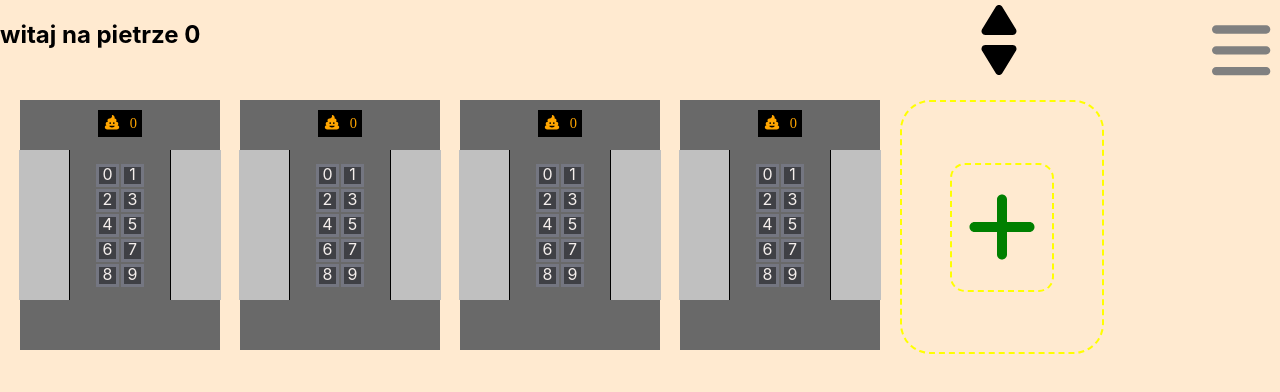
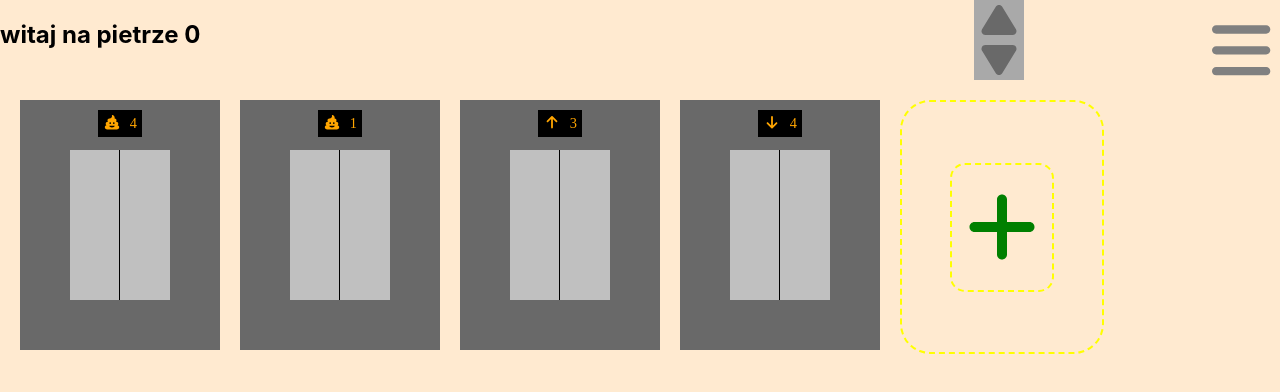
Before and after one commit to Akatroj/Elevator-System, a React (Create React App) app: page /floors/0 in a window 1280 px wide. Shown: the top 392 px of the page. Built offline with nearby package versions, Linux system fonts and the light colour scheme; a web font is replaced by a local one.

Commit message:
Added button to pause the simulation. Added button for debug mode. Added random demo of the system.

```diff
--- a/src/components/ElevatorButtons.tsx
+++ b/src/components/ElevatorButtons.tsx
@@ -12,6 +12,10 @@ const OuterContainer = styled.div`
   display: flex;
   flex-flow: column nowrap;
   font-size: 30pt;
+
+  background-color: darkgray;
+
+  color: dimgray;
 
   .active {
     color: red;
--- a/src/components/ElevatorContainer.tsx
+++ b/src/components/ElevatorContainer.tsx
@@ -1,4 +1,4 @@
-import React, { useEffect, useMemo } from 'react';
+import React, { useMemo } from 'react';
 import styled from 'styled-components';
 import { AddElevatorButton, Elevator } from '.';
 import { Size } from './utils';
@@ -26,39 +26,10 @@ const size: Size = {
 const MAX_ELEVATORS = 16;
 
 export const ElevatorContainer = (props: Props) => {
-  const {
-    floorCount,
-    elevators,
-    requestPickup,
-    requestDropoff,
-    nextStep,
-    addElevator,
-    removeElevator,
-  } = useElevatorSystem();
-
-  // TODO: kliki stopuja interval, wszystko stopuje interval.
-  // useEffect(() => {
-  //   const listener = (event: KeyboardEvent) => {
-  //     nextStep();
-  //   };
-  //   document.addEventListener('keydown', listener);
-  //   return () => document.removeEventListener('keydown', listener);
-  // }, [nextStep]);
-  // TODO: remove mounted?
-  useEffect(() => {
-    let mounted = true;
-    const interval = setInterval(() => {
-      if (!mounted) return;
-      nextStep();
-    }, 1000);
-    return () => {
-      mounted = false;
-      clearInterval(interval);
-    };
-  }, [nextStep]);
+  const { floorCount, elevators, requestDropoff, addElevator, removeElevator } =
+    useElevatorSystem();
 
   // TODO: rename
-
   const children = useMemo(() => {
     const Elevators = elevators.map(elevator => (
       <Elevator
--- a/src/components/FloorButtons.tsx
+++ b/src/components/FloorButtons.tsx
@@ -1,6 +1,7 @@
 import classNames from 'classnames';
 import React, { useMemo } from 'react';
 import styled, { css } from 'styled-components';
+import { useDebugMode } from '../hooks';
 import { Floor } from '../models';
 import { Size } from './utils';
 
@@ -28,6 +29,10 @@ const OuterContainer = styled.div<OuterContainerProps>`
   &::-webkit-scrollbar {
     width: 0px;
   }
+
+  &.debug {
+    z-index: 50;
+  }
 `;
 
 const Button = styled.div<ButtonProps>`
@@ -44,11 +49,9 @@ const Button = styled.div<ButtonProps>`
   outline: 3px solid #747681;
   outline-offset: -3px;
   color: #f5efed;
+
   &.active {
     outline-color: red;
-  }
-  &.debug {
-    z-index: 50;
   }
 `;
 
@@ -66,6 +69,9 @@ export const FloorButtons = ({
     [size]
   );
 
+  const { debug } = useDebugMode();
+  const containerClassName = classNames({ debug });
+
   // TODO: rename
 
   const buttons = useMemo(() => {
@@ -75,7 +81,6 @@ export const FloorButtons = ({
     return highlightButton.map((highlight, floorIndex) => {
       const className = classNames({
         active: highlight,
-        debug: true,
       });
       return (
         <Button
@@ -90,5 +95,9 @@ export const FloorButtons = ({
     });
   }, [clickedFloors, floorCount, buttonSize, clickHandler]);
 
-  return <OuterContainer size={size}>{buttons}</OuterContainer>;
+  return (
+    <OuterContainer size={size} className={containerClassName}>
+      {buttons}
+    </OuterContainer>
+  );
 };
--- a/src/components/Menu.tsx
+++ b/src/components/Menu.tsx
@@ -1,9 +1,10 @@
 import React, { SyntheticEvent, useState } from 'react';
 import { useNavigate } from 'react-router';
 import styled from 'styled-components';
-import { useElevatorSystem } from '../hooks';
+import { useDebugMode, useElevatorSystem } from '../hooks';
 import { Floor } from '../models';
 import { DeleteButton, FloorButtons } from '.';
+import classNames from 'classnames';
 
 type MenuProps = {
   visible: boolean;
@@ -36,13 +37,16 @@ const HideButton = styled(DeleteButton)`
 
 export const Menu = ({ visible, hide }: MenuProps) => {
   const navigate = useNavigate();
-  const { floorCount, setFloorCount, reset } = useElevatorSystem();
+  const { floorCount, setFloorCount, paused, togglePaused, toggleDemo, demoPlaying } =
+    useElevatorSystem();
+  const { debug, toggleDebug } = useDebugMode();
 
   const [newFloorCount, setNewFloorCount] = useState(floorCount);
+
+  const className = classNames({ hidden: !visible });
   return (
-    <>
     <OuterContainer
-        className={visible ? '' : 'hidden'}
+      className={className}
       onClick={(event: SyntheticEvent) => event.stopPropagation()}
     >
       <HideButton clickHandler={hide} />
@@ -52,9 +56,9 @@ export const Menu = ({ visible, hide }: MenuProps) => {
         clickHandler={(floor: Floor) => navigate(`/floors/${floor}`)}
         size={{ width: 50, height: 100 }}
       ></FloorButtons>
-        <Button onClick={() => console.log('not yet implemented')}>{'Debug on'}</Button>
-        <Button onClick={() => console.log('not yet implemented')}>{'Interval on'}</Button>
-        <Button onClick={() => console.log('not yet implemented')}>{'Demo on'}</Button>
+      <Button onClick={togglePaused}>{paused ? 'Start interval' : 'Pause interval'}</Button>
+      <Button onClick={toggleDebug}>{debug ? 'Stop debug mode' : 'Start debug mode'}</Button>
+      <Button onClick={toggleDemo}>{demoPlaying ? 'Stop demo' : 'Start demo'}</Button>
       {/* TODO: Extract component */}
       <FloorCountForm onSubmit={(event: SyntheticEvent) => event.preventDefault()}>
         <input
@@ -67,6 +71,5 @@ export const Menu = ({ visible, hide }: MenuProps) => {
         <Button onClick={() => setFloorCount(newFloorCount)}>{'Apply'}</Button>
       </FloorCountForm>
     </OuterContainer>
-    </>
   );
 };
--- /dev/null
+++ b/src/contexts/DebugMode.tsx
@@ -0,0 +1,28 @@
+import React, { ReactNode, useState } from 'react';
+
+type DebugModeProviderProps = {
+  children: ReactNode;
+};
+
+export interface IDebugModeContext {
+  debug: boolean;
+  toggleDebug: () => void;
+}
+
+const initValues = {
+  debug: false,
+};
+
+export const DebugModeContext = React.createContext<IDebugModeContext | null>(null);
+
+export const DebugModeProvider = ({ children }: DebugModeProviderProps) => {
+  const [debug, setDebugMode] = useState(initValues.debug);
+  const toggleDebug = () => setDebugMode(!debug);
+
+  const data = {
+    debug,
+    toggleDebug,
+  };
+
+  return <DebugModeContext.Provider value={data}>{children}</DebugModeContext.Provider>;
+};
--- a/src/contexts/ElevatorSystem.tsx
+++ b/src/contexts/ElevatorSystem.tsx
@@ -1,4 +1,5 @@
-import React, { ReactNode, useCallback, useMemo, useState } from 'react';
+import { random, sample } from 'lodash-es';
+import React, { ReactNode, useCallback, useEffect, useMemo, useRef, useState } from 'react';
 import { ElevatorDirection, ElevatorStatus, ElevatorSystem, Floor } from '../models';
 
 type ElevatorSystemProviderProps = {
@@ -8,10 +9,14 @@ type ElevatorSystemProviderProps = {
 export interface IElevatorSystemContext {
   floorCount: number;
   elevators: ElevatorStatus[];
+  paused: boolean;
+  demoPlaying: boolean;
   setFloorCount: (floorCount: number) => void;
+  togglePaused: () => void;
+  toggleDemo: () => void;
   requestPickup: (sourceFloor: Floor, direction: ElevatorDirection) => void;
   requestDropoff: (elevatorID: number, targetFloor: Floor) => void;
-  nextStep: () => void;
+  step: () => void;
   addElevator: () => void;
   removeElevator: (id: number) => void;
   reset: () => void;
@@ -20,29 +25,59 @@ export interface IElevatorSystemContext {
 const initValues = {
   floorCount: 10,
   startingElevators: 4,
+  paused: false,
+  delay: 1000,
+  demoPlaying: true,
 };
 
 export const ElevatorSystemContext = React.createContext<IElevatorSystemContext | null>(null);
 
 export const ElevatorSystemProvider = ({ children }: ElevatorSystemProviderProps) => {
+  const {
+    elevatorSystem,
+    elevators,
+    update,
+    requestPickup,
+    requestDropoff,
+    step,
+    addElevator,
+    removeElevator,
+    reset,
+  } = useElevSystemProxy();
+
+  const { floorCount, setFloorCount } = useFloorCount(elevatorSystem, update);
+  const { demoPlaying, toggleDemo, demoStep } = useDemo(elevatorSystem, floorCount, reset);
+  const { paused, togglePaused } = useInterval(elevatorSystem, floorCount, step, demoStep);
+
+  const data: IElevatorSystemContext = {
+    elevators,
+    paused,
+    demoPlaying,
+    floorCount,
+    setFloorCount,
+    togglePaused,
+    toggleDemo,
+    requestPickup,
+    requestDropoff,
+    step,
+    addElevator,
+    removeElevator,
+    reset,
+  };
+
+  return (
+    <ElevatorSystemContext.Provider value={data}>{children}</ElevatorSystemContext.Provider>
+  );
+};
+
+// helper hooks to debloat provider
+function useElevSystemProxy() {
   const elevatorSystem = useMemo(() => new ElevatorSystem(initValues.startingElevators), []);
   const [elevators, setElevators] = useState([...elevatorSystem.status()]);
-  const [floorCount, _setFloorCount] = useState(initValues.floorCount);
 
   const update = useCallback(
     () => setElevators([...elevatorSystem.status()]),
     [elevatorSystem]
-  );
-
-  const setFloorCount = useCallback(
-    (newValue: number) => {
-      if (newValue > 1 && window.confirm('Are you sure?\nThis will reset all elevators.')) {
-        _setFloorCount(newValue);
-        elevatorSystem.resetElevators();
-        update();
-      }
-    },
-    [elevatorSystem, _setFloorCount, update]
   );
 
   const requestPickup = useCallback(
@@ -61,7 +96,7 @@ export const ElevatorSystemProvider = ({ children }: ElevatorSystemProviderProps
     [elevatorSystem, update]
   );
 
-  const nextStep = useCallback(() => {
+  const step = useCallback(() => {
     elevatorSystem.step();
     update();
   }, [elevatorSystem, update]);
@@ -84,19 +119,101 @@ export const ElevatorSystemProvider = ({ children }: ElevatorSystemProviderProps
     update();
   }, [elevatorSystem, update]);
 
-  const data: IElevatorSystemContext = {
+  return useMemo(
+    () => ({
+      elevatorSystem,
       elevators,
-    floorCount,
-    setFloorCount,
+      update,
       requestPickup,
       requestDropoff,
-    nextStep,
+      step,
       addElevator,
       removeElevator,
       reset,
-  };
+    }),
+    [
+      elevatorSystem,
+      elevators,
+      update,
+      requestPickup,
+      requestDropoff,
+      step,
+      addElevator,
+      removeElevator,
+      reset,
+    ]
+  );
+}
 
-  return (
-    <ElevatorSystemContext.Provider value={data}>{children}</ElevatorSystemContext.Provider>
+function useDemo(elevatorSystem: ElevatorSystem, floorCount: number, reset: () => void) {
+  const [demoPlaying, setDemoPlaying] = useState(initValues.demoPlaying);
+
+  const toggleDemo = useCallback(() => {
+    setDemoPlaying(!demoPlaying);
+    if (!demoPlaying) reset();
+  }, [demoPlaying, reset]);
+
+  const demoStep = useCallback(() => {
+    if (demoPlaying) {
+      const direction = random(1) % 2 === 0 ? 'up' : 'down';
+      const pickupFloor = random(floorCount);
+      elevatorSystem.pickup(pickupFloor, direction);
+
+      const elevator = sample(elevatorSystem.elevators);
+      const targetFloor = random(floorCount);
+      elevator?.addStop(targetFloor);
+    }
+  }, [demoPlaying, elevatorSystem, floorCount]);
+
+  return useMemo(
+    () => ({ demoPlaying, toggleDemo, demoStep }),
+    [demoPlaying, demoStep, toggleDemo]
   );
-};
+}
+
+function useInterval(
+  elevatorSystem: ElevatorSystem,
+  floorCount: number,
+  step: () => void,
+  demoStep: (elevatorSystem: ElevatorSystem, floorCount: number) => void
+) {
+  const [delay /*setDelay*/] = useState(initValues.delay);
+  const [paused, setPaused] = useState(initValues.paused);
+  const intervalID = useRef(-1);
+
+  const nextStep = useCallback(() => {
+    step();
+    demoStep(elevatorSystem, floorCount);
+  }, [step, demoStep, elevatorSystem, floorCount]);
+
+  useEffect(() => {
+    clearInterval(intervalID.current);
+    intervalID.current = window.setInterval(nextStep, delay);
+  }, [nextStep, delay]);
+
+  const togglePaused = useCallback(() => {
+    clearInterval(intervalID.current);
+    if (paused) intervalID.current = window.setInterval(nextStep, delay);
+
+    setPaused(!paused);
+  }, [nextStep, paused, intervalID, delay]);
+
+  return useMemo(() => ({ togglePaused, paused }), [paused, togglePaused]);
+}
+
+function useFloorCount(elevatorSystem: ElevatorSystem, update: () => void) {
+  const [floorCount, _setFloorCount] = useState(initValues.floorCount);
+
+  const setFloorCount = useCallback(
+    (newValue: number) => {
+      if (newValue > 1 && window.confirm('Are you sure?\nThis will reset all elevators.')) {
+        _setFloorCount(newValue);
+        elevatorSystem.resetElevators();
+        update();
+      }
+    },
+    [elevatorSystem, _setFloorCount, update]
+  );
+
+  return useMemo(() => ({ floorCount, setFloorCount }), [floorCount, setFloorCount]);
+}
--- a/src/contexts/index.ts
+++ b/src/contexts/index.ts
@@ -1 +1,2 @@
 export * from './ElevatorSystem';
+export * from './DebugMode';
--- a/src/hooks/index.ts
+++ b/src/hooks/index.ts
@@ -1,2 +1,3 @@
 export * from './useElevatorSystem';
 export * from './useCurrentFloor';
+export * from './useDebugMode';
--- a/src/hooks/useCurrentFloor.tsx
+++ b/src/hooks/useCurrentFloor.tsx
@@ -1,5 +1,7 @@
 import { useParams } from 'react-router-dom';
 
 export function useCurrentFloor(): number {
-  return Number(useParams().floor);
+  const currentFloor = useParams().floor;
+  if (currentFloor === undefined) throw new ReferenceError('Invalid route param!');
+  return Number(currentFloor);
 }
--- /dev/null
+++ b/src/hooks/useDebugMode.tsx
@@ -0,0 +1,8 @@
+import { useContext } from 'react';
+import { DebugModeContext, IDebugModeContext } from '../contexts';
+
+export function useDebugMode(): IDebugModeContext {
+  const context = useContext(DebugModeContext);
+  if (context === null) throw new ReferenceError('DebugModeContext not initialised!');
+  return context;
+}
--- a/src/index.tsx
+++ b/src/index.tsx
@@ -4,19 +4,22 @@ import { BrowserRouter, Navigate, Route, Routes } from 'react-router-dom';
 import reportWebVitals from './reportWebVitals';
 import { App } from './App';
 import { ElevatorContainer } from './components/';
+import { DebugModeProvider } from './contexts';
 import './index.css';
 
 ReactDOM.render(
   <React.StrictMode>
+    <DebugModeProvider>
       <BrowserRouter>
         <Routes>
-        <Route path="/" element={<Navigate to="/floors/0" />}></Route>
+          <Route path="/" element={<Navigate to="/floors/0" />} />
           <Route path="floors" element={<App />}>
             <Route path=":floor" element={<ElevatorContainer />} />
           </Route>
           <Route path="*" element={<h1>Nothing here 😔</h1>} />
         </Routes>
       </BrowserRouter>
+    </DebugModeProvider>
   </React.StrictMode>,
   document.getElementById('root')
 );
```
Lines whose indentation alone changed are shown as unchanged.
